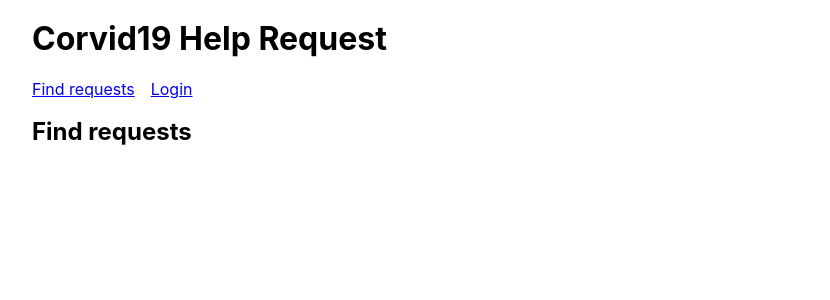
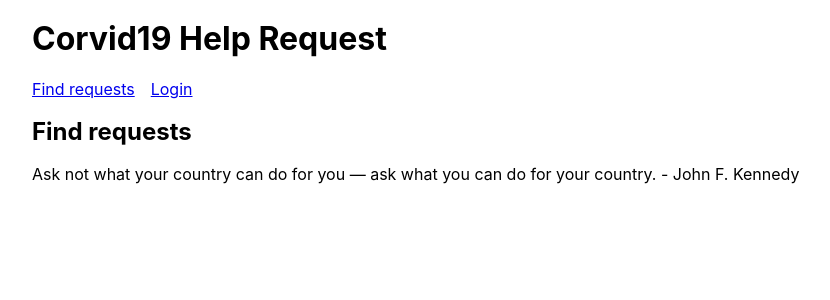
Before and after one commit to rahulgi/CoronavirusHelpRequest, a React (Create React App) app in the folder web_app/: page / in a window 1280 px wide. Shown: the top 300 px of the page, without its empty margins (96-926 px from the left). Built offline with nearby package versions, Linux system fonts and the light colour scheme.

Commit message:
Add quote.

```diff
--- a/web_app/src/components/pages/Browse.tsx
+++ b/web_app/src/components/pages/Browse.tsx
@@ -2,5 +2,12 @@ import React from "react";
 import { DefaultLayout } from "../common/DefaultLayout";
 
 export const BrowsePage: React.FC = () => {
-  return <DefaultLayout pageTitle="Find requests"></DefaultLayout>;
+  return (
+    <DefaultLayout pageTitle="Find requests">
+      <p>
+        Ask not what your country can do for you — ask what you can do for your
+        country. - John F. Kennedy
+      </p>
+    </DefaultLayout>
+  );
 };
```
